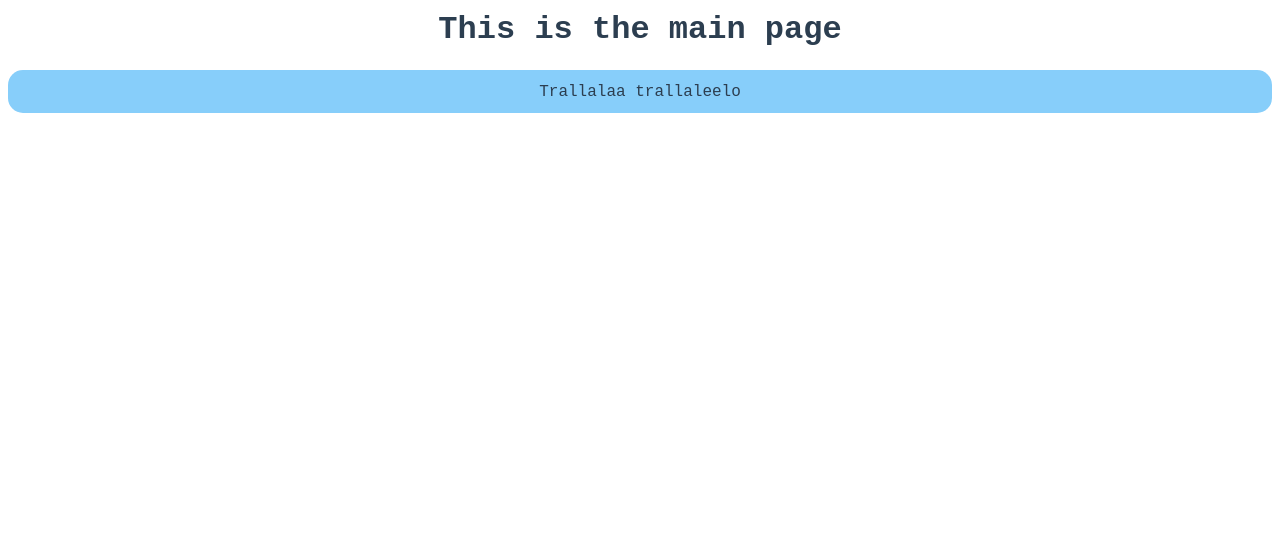
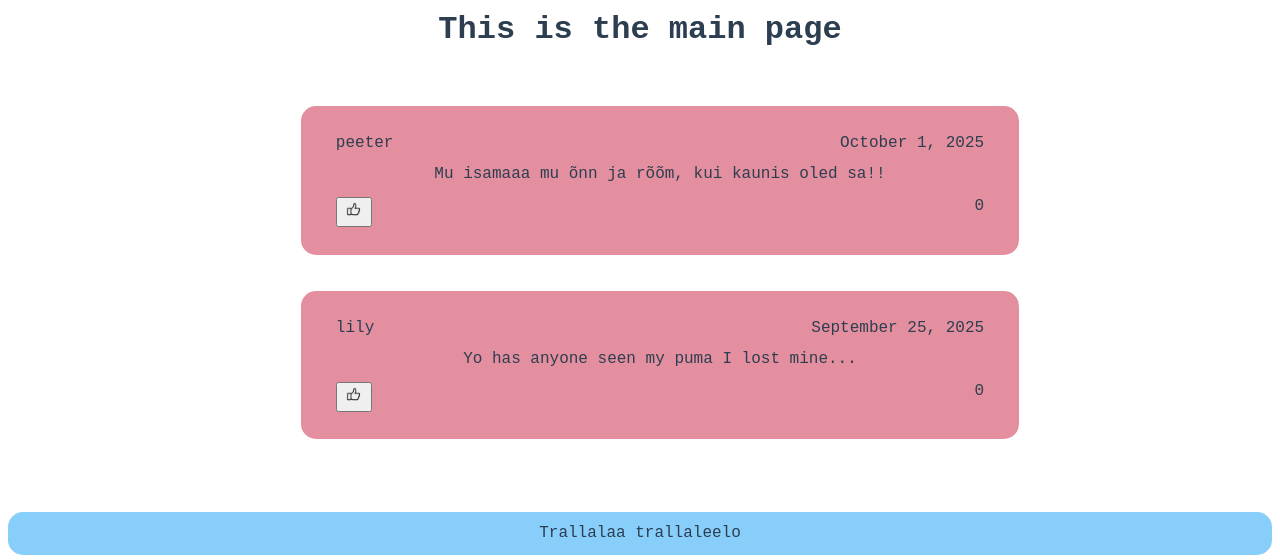
Before and after one commit to helenaAKiisler/vueWAD, a Vue app in the folder vuewad2/: page /#/ in a window 1280 px wide. Before the commit this address led to /#/about. Shown: the part 293-853 px from the top of the page. Before the commit the page ends 800 px from the top, so only its background shows below. Built offline with nearby package versions, Linux system fonts and the light colour scheme.

Commit message:
initial main page and posts

```diff
--- a/vuewad2/src/components/Posts.vue
+++ b/vuewad2/src/components/Posts.vue
@@ -0,0 +1,81 @@
+<template>
+    <div class = "posts">
+        <div class = "sidebar"></div>
+        <ul class = "feed">
+            <li class="post" v-for = "post in postFeed" :key="post.id">
+                <div class="postHeader">
+                    <span>{{ post.author }}</span>
+                    <span>{{ post.createTime }}</span>
+                </div>
+                <div class="postBody">
+                    <span>{{post.postImg }}</span>
+                    <span>{{ post.postText }}</span>
+                    </div>
+                <div class ="postFooter">
+                    <button @click=IncreaseCount(post.id)><img :src="likeImg" class="like" /></button>
+                    {{ post.likeCount }}
+                </div>
+            </li>
+        </ul>
+        <div class = "sidebar"></div>
+    </div>
+</template>
+
+<script>
+import likeImg from "@/assets/like.png"
+export default{
+    name:"PostCompo",
+    data: function(){
+        return{likeImg}
+    },
+    computed:{
+        postFeed(){
+            return this.$store.getters.postFeed
+        },
+    },
+    methods:{
+    IncreaseCount(id) {
+    this.$store.commit("increaseLike", id)
+    }
+    }
+}
+
+</script>
+
+<style scoped>
+.feed {
+    list-style: none;
+    padding-bottom: 1%;
+    padding-top: 1%;
+    grid-template-columns: 18% 60% 18%;
+    gap: 2%;
+}
+.post{
+    display:flex;
+    flex-direction: column;
+    border-radius: 15px;
+    background-color: #e48f9f;
+    padding-top: 2%;
+    padding-left: 3%;
+    padding-right: 3%;
+    padding-bottom: 2%;
+    margin-bottom: 5%;
+}
+.postHeader{
+    padding:2%;
+    display:flex;
+    flex-direction: row;
+    justify-content: space-between;
+}
+.postFooter{
+    padding:2%;
+    display:flex;
+    flex-direction: row;
+    justify-content: space-between;
+}
+.like{
+    width: 20px;
+    height: 20px;
+    object-fit: contain;
+}
+</style>
--- a/vuewad2/src/main.js
+++ b/vuewad2/src/main.js
@@ -1,4 +1,7 @@
 import { createApp } from 'vue'
 import App from './App.vue'
+import store from './store'
 
-createApp(App).mount('#app')
+createApp(App)
+.use(store)
+.mount('#app')
--- a/vuewad2/src/store/index.js
+++ b/vuewad2/src/store/index.js
@@ -1,33 +1,36 @@
 import { createStore } from 'vuex'
 
 export default createStore({
-    strict: true,
+    strict: false,
 
     state: {
-        productList:[
-            {id: 1, author: "Charlotte Bronte", book: "Jane Eyre", goodreads: "4.1/5", price: 20},
-            {id: 2, author: "Margaret Mitchell", book: "Gone with the Wind", goodreads: "4.3/5", price: 22},
-            {id: 3, author: "Anthony Burgess", book: "A Clockwork Orange", goodreads: "4/5", price: 13},
-            {id: 4, author: "Fyodor Dostoevsky" , book: "Crime and Punishment", goodreads: "4.2/5", price: 18}
+        postList:[
+            {id: 1,author:"peeter",createTime:"October 1, 2025",postImg: null,postText:"Mu isamaaa mu õnn ja rõõm, kui kaunis oled sa!!",likeCount:0},
+            {id:2,author:"lily",createTime:"September 25, 2025",postImg: null,postText:"Yo has anyone seen my puma I lost mine...",likeCount:0}
         ]
     },
     getters: {
    // .map is a higher-order function that creates a new array populated with the results ofcalling a provided function on every element in the calling array. – Lecture 5
-
-        productListsale: state => {
-        var productListsale = state.productList.map(product => {
-                    return {
-                        id: product.id,
-                        author: product.author,
-                        price: product.price / 2,
-                        book: product.book,
-                        goodreads: product.goodreads
+        postFeed: state =>{
+            var postFeed = state.postList.map(post => {
+                return{
+                    id: post.id,
+                    author: post.author,
+                    createTime: post.createTime,
+                    postImg: post.postImg,
+                    postText: post.postText,
+                    likeCount: post.likeCount
                 }
             });
-            return productListsale
-        },
+            return postFeed
+        }
       },
     mutations: {
+        increaseLike(state, postId) {
+        const post = state.postList.find(p => p.id === postId)
+         if (post) post.likeCount++
+        }
+        /*
         IncreasePrice: state =>{
             state.productList.forEach(product =>{
                 product.price += 1;
@@ -38,8 +41,10 @@ export default createStore({
                 product.price -= 1;
             })
         }
+            */
     },
     actions: {
+        /*
         IncreasePriceAct: act =>{
             setTimeout(function(){
                 act.commit("IncreasePrice")
@@ -50,5 +55,6 @@ export default createStore({
                 act.commit("DecreasePrice")
             }, 1000)
         }
+            */
     }
 })
--- a/vuewad2/src/views/MainPage.vue
+++ b/vuewad2/src/views/MainPage.vue
@@ -3,20 +3,34 @@
         <header-compo></header-compo>
         <img alt="Vue logo" src="../assets/logo.png">
         <h1>This is the main page</h1>
-        <footer-compo></footer-compo>
+        <div class="grid">
+        <div class="sidebar"></div>
+        <post-compo></post-compo>
+        <div class="sidebar"></div>
+    </div>
+    <footer-compo></footer-compo>
     </div>
 </template>
 
 <script>
 import HeaderCompo from "@/components/Header.vue"
 import FooterCompo from "@/components/Footer.vue"
+import PostCompo from "@/components/Posts.vue";
 export default{
     name: "MainPage",
     components: {
-        HeaderCompo, FooterCompo
+        HeaderCompo,PostCompo, FooterCompo
     }
 }
 </script>
 
 <style>
+.grid{
+    display: grid;
+    grid-template-rows: auto;
+    padding-bottom: 1%;
+    padding-top: 1%;
+    grid-template-columns: 18% 60% 18%;
+    gap: 2%;
+}
 </style>
```
Also changed, not shown: vuewad2/src/assets/like.png (added).
